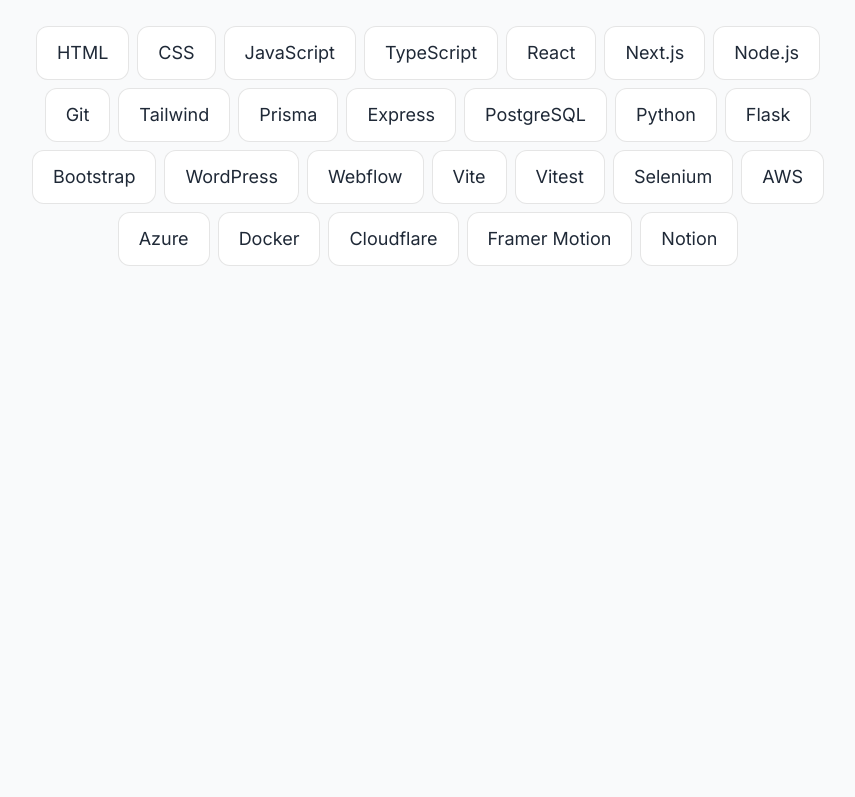
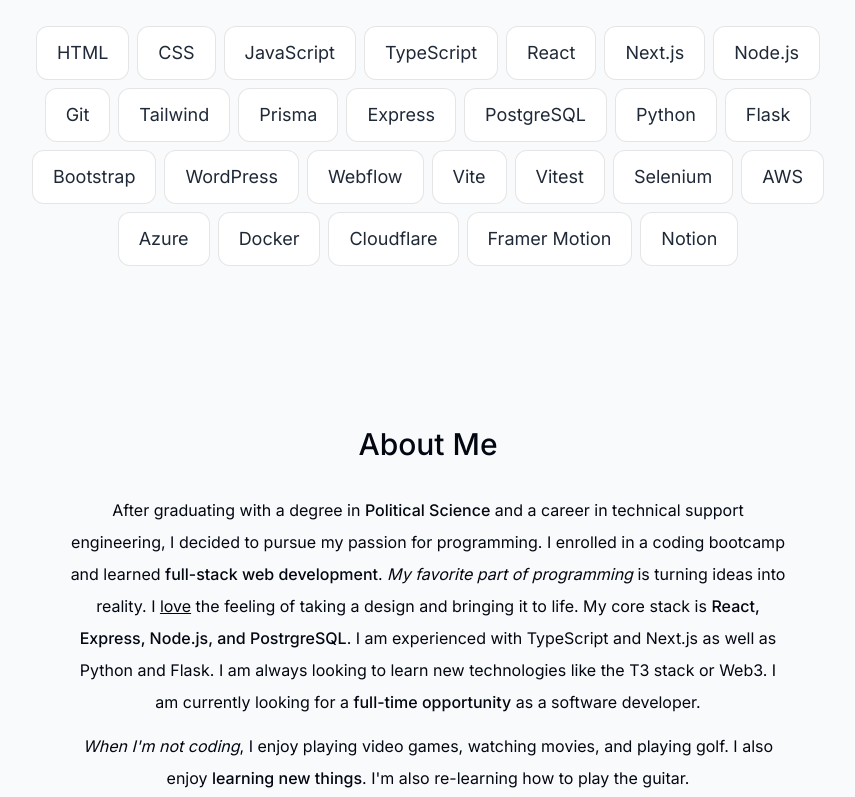
Before and after one commit to nathanrydel/nextjs-portfolio, a Next.js app: page / in a window 1280 px wide. Shown: the part 2000-2797 px from the top of the page, without its empty margins (212-1067 px from the left). Before the commit the page ends 2426 px from the top, so only its background shows below. Built offline with nearby package versions, Linux system fonts and the light colour scheme.

Commit message:
Create <About> component

```diff
--- a/app/page.tsx
+++ b/app/page.tsx
@@ -1,3 +1,4 @@
+import About from "@/components/About";
 import Intro from "@/components/Intro";
 import Projects from "@/components/Projects";
 import SectionDivider from "@/components/SectionDivider";
@@ -15,6 +16,7 @@
       <SectionDivider />
       <Projects />
       <Skills />
+      <About />
     </main>
   );
 }
--- /dev/null
+++ b/components/About.tsx
@@ -0,0 +1,42 @@
+"use client";
+
+import React from "react";
+import SectionHeading from "./SectionHeading";
+import { motion } from "framer-motion";
+import { useSectionInView } from "@/lib/hooks";
+
+export default function About() {
+  const { ref } = useSectionInView("About");
+
+  return (
+    <motion.section
+      ref={ref}
+      className="mb-28 max-w-[45rem] text-center leading-8 sm:mb-40 scroll-mt-28"
+      initial={{ opacity: 0, y: 100 }}
+      animate={{ opacity: 1, y: 0 }}
+      transition={{ delay: 0.175 }}
+      id="about"
+    >
+      <SectionHeading>About me</SectionHeading>
+      <p className="mb-3">
+        After graduating with a degree in{" "}
+        <span className="font-medium">Political Science</span> and a career in technical support engineering, I decided to pursue my passion for programming. I enrolled in a coding bootcamp and learned{" "}
+        <span className="font-medium">full-stack web development</span>.{" "}
+        <span className="italic">My favorite part of programming</span> is turning ideas into reality. I <span className="underline">love</span> the feeling of taking a design and bringing it to life. My core stack
+        is{" "}
+        <span className="font-medium">
+          React, Express, Node.js, and PostrgreSQL
+        </span>. I am experienced with TypeScript and Next.js as well as Python and Flask. I am always looking to learn new technologies like the T3 stack or Web3. I am currently looking for a{" "}
+        <span className="font-medium">full-time opportunity</span> as a software
+        developer.
+      </p>
+
+      <p>
+        <span className="italic">When I'm not coding</span>, I enjoy playing
+        video games, watching movies, and playing golf. I also enjoy{" "}
+        <span className="font-medium">learning new things</span>. I'm also
+        re-learning how to play the guitar.
+      </p>
+    </motion.section>
+  );
+}
```
